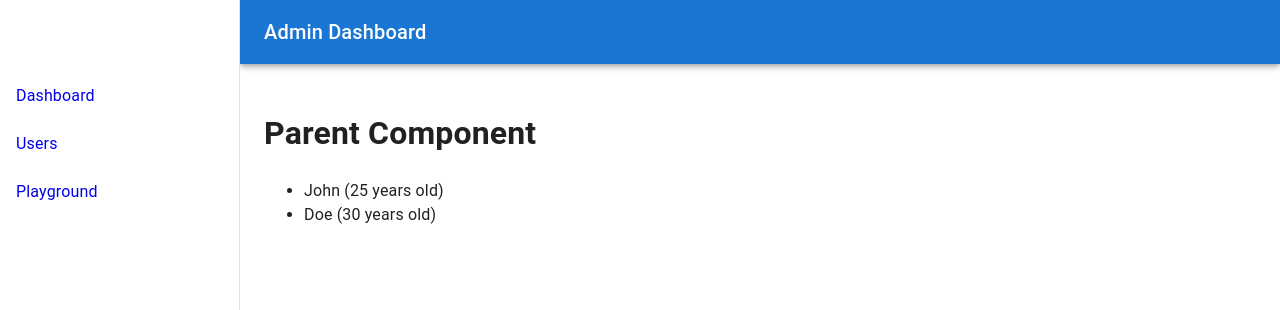
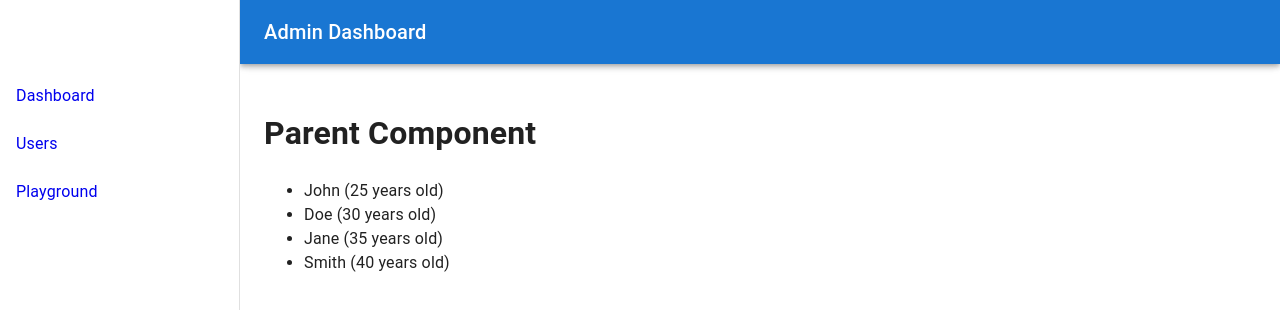
Before and after one commit to reallywally/playground-react, a React (Vite) app: page /playground in a window 1280 px wide. Shown: the top 310 px of the page. Built offline with nearby package versions, Linux system fonts and the light colour scheme.

Commit message:
useEffect 테스트

```diff
--- a/src/App.tsx
+++ b/src/App.tsx
@@ -3,7 +3,7 @@ import { BrowserRouter as Router, Routes, Route } from "react-router-dom";
 import Dashboard from "./pages/Dashboard";
 import Users from "./pages/Users";
 import Layout from "./components/Layout";
-import Parent from "./playground/propsTest/Parent";
+import Parent from "./playground/useEffectTest/Parent";
 
 const App: React.FC = () => {
   return (
--- a/src/main.tsx
+++ b/src/main.tsx
@@ -3,8 +3,4 @@ import { createRoot } from "react-dom/client";
 import "./index.css";
 import App from "./App.tsx";
 
-createRoot(document.getElementById("root")!).render(
-  <StrictMode>
-    <App />
-  </StrictMode>
-);
+createRoot(document.getElementById("root")!).render(<App />);
--- /dev/null
+++ b/src/playground/useEffectTest/Child1.tsx
@@ -0,0 +1,28 @@
+import React from "react";
+
+interface User {
+  id: number;
+  name: string;
+  age: number;
+}
+
+interface Child1Props {
+  users: User[];
+}
+
+const Child1: React.FC<Child1Props> = ({ users }) => {
+  console.log("Child1 rendered");
+  return (
+    <div>
+      <ul>
+        {users.map((user) => (
+          <li key={user.id}>
+            {user.name} ({user.age} years old)
+          </li>
+        ))}
+      </ul>
+    </div>
+  );
+};
+
+export default Child1;
--- /dev/null
+++ b/src/playground/useEffectTest/Parent.tsx
@@ -0,0 +1,33 @@
+import React, { useState, useEffect } from "react";
+import Child1 from "./Child1";
+
+const ParentComponent: React.FC = () => {
+  console.log("ParentComponent rendered");
+  const [users, setUsers] = useState([
+    { id: 1, name: "John", age: 25 },
+    { id: 2, name: "Doe", age: 30 },
+  ]);
+
+  useEffect(() => {
+    console.log("useEffect");
+
+    const testMethod = async () => {
+      setUsers([
+        ...users,
+        { id: 3, name: "Jane", age: 35 },
+        { id: 4, name: "Smith", age: 40 },
+      ]);
+    };
+
+    testMethod();
+  }, []);
+
+  return (
+    <div>
+      <h1>Parent Component</h1>
+      <Child1 users={users} />
+    </div>
+  );
+};
+
+export default ParentComponent;
```
